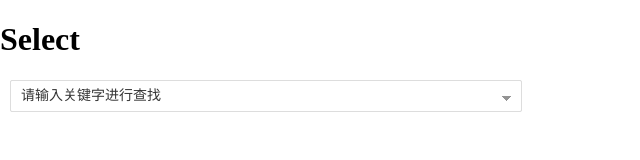
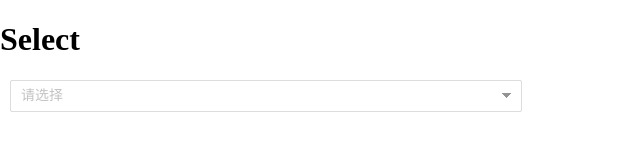
Before and after one commit to Ariskywi/RanUI, a plain HTML site: page demo/select.html in a window 1280 px wide. Shown: the whole page, without its empty margins (0-640 px from the left). Drawn offline with Linux system fonts and the light colour scheme.

Commit message:
样式bug修复

```diff
--- a/ebdpui/pcebankc/ebdp-pcebankc-select.js
+++ b/ebdpui/pcebankc/ebdp-pcebankc-select.js
@@ -125,6 +125,7 @@ AutoComplete.prototype = {
         this.$selected.on('click', function(e){
             _this.toggleSelected();
             _this.$input.focus();
+            _this.$input.removeClass('select-input-default').addClass('select-input-checked');
         });
     },
     /**
@@ -419,7 +420,7 @@ $(document).ready(function(){
             width: 500,
             arrow: true
         },
-        placeholder: '请输入关键字进行查找',
+        placeholder: '请选择',
         onChange: function(selection){
             // console.log(selection);
         },
--- a/ebdpui/pcebankc/style/ebdp-pcebankc-select.css
+++ b/ebdpui/pcebankc/style/ebdp-pcebankc-select.css
@@ -22,7 +22,6 @@ body{
     color: #C2C2C2;
     padding: 0 0 0 10px;
     border-radius: 2px;
-    border: 1px solid #dddddd;
 }
 .select-input-default,.select-selection-selected {
     border: 1px solid #dddddd;
@@ -51,7 +50,7 @@ body{
     background: url(../style/images/sl-sel-arrow.png) no-repeat 98% -25px;
 }
 .select-selection-selected.showArrow{
-    background: url(../style/images/sl-sel-arrow.png) #fff no-repeat 98% 15px;
+    background: url(../style/images/sl-sel-arrow.png) #fff no-repeat 98% 12px;
 }
 .options-holder{
     position: absolute;
@@ -84,3 +83,6 @@ body{
     border-bottom: 1px solid #e0e0e0;
     cursor: pointer;
 }
+.placeholder {
+    color: #C2C2C2;
+}
```
